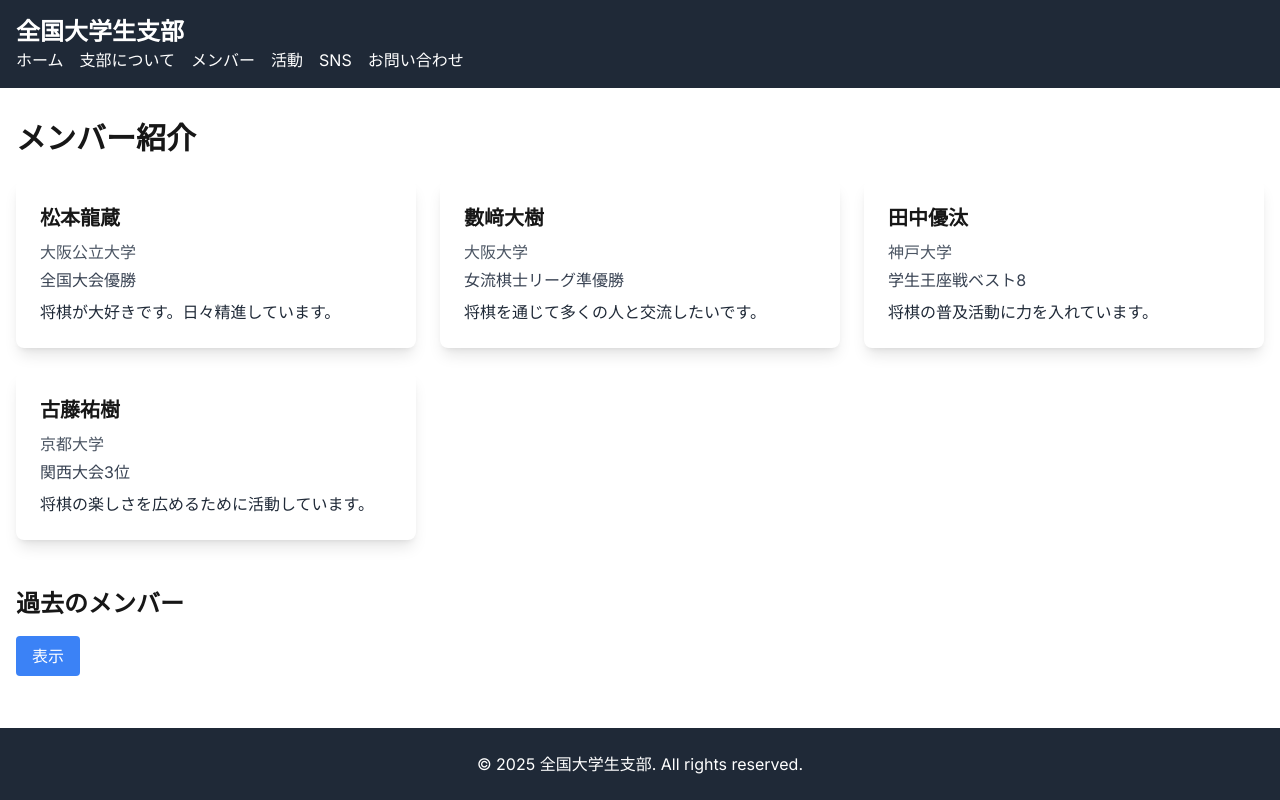
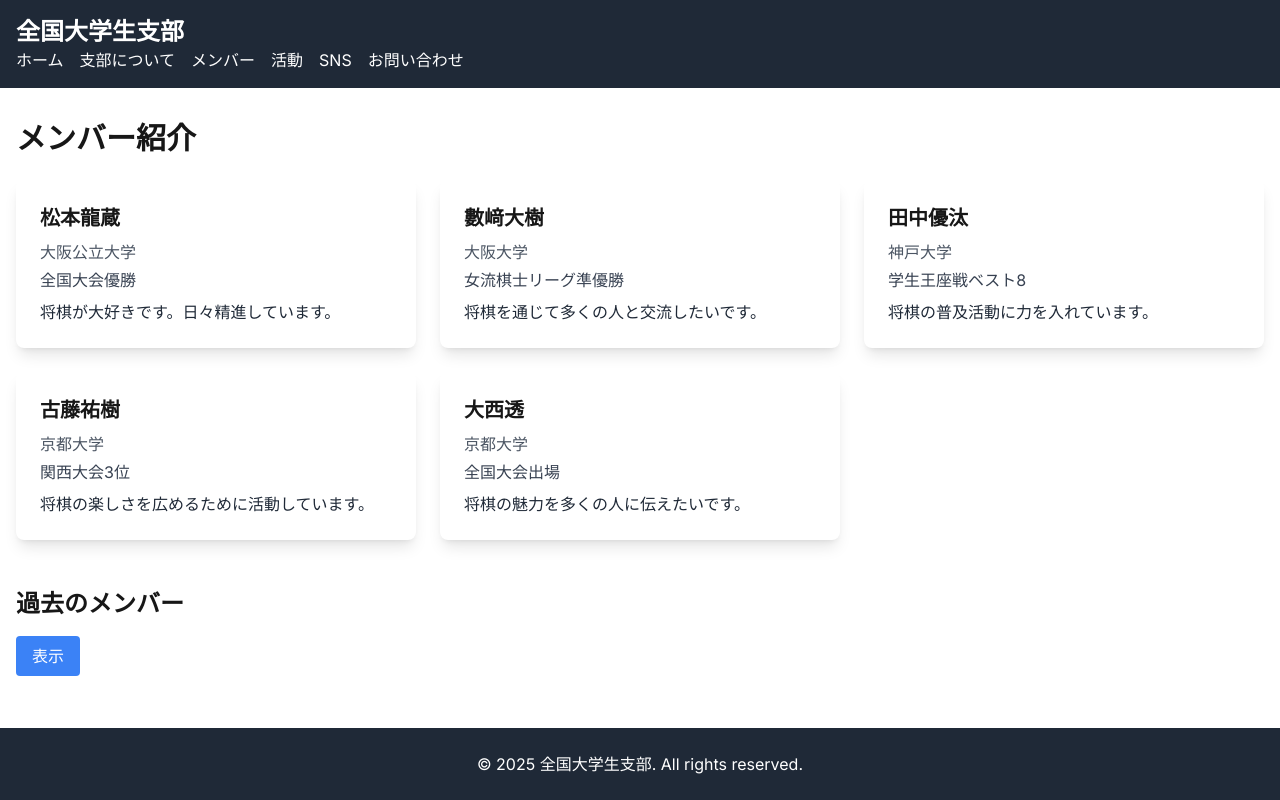
Before and after one commit to DaikiKazusaki/shibu-webpage, a Next.js app: page /members in a window 1280 px wide. Built offline with nearby package versions, Linux system fonts and the light colour scheme.

Commit message:
Add member

```diff
--- a/app/members/page.tsx
+++ b/app/members/page.tsx
@@ -76,6 +76,12 @@ export default function Members() {
       achievements: '関西大会3位',
       introduction: '将棋の楽しさを広めるために活動しています。'
     },
+    {
+      name: '大西透',
+      university: '京都大学',
+      achievements: '全国大会出場',
+      introduction: '将棋の魅力を多くの人に伝えたいです。'
+    }
     // Add more members as needed
   ]
 
```
